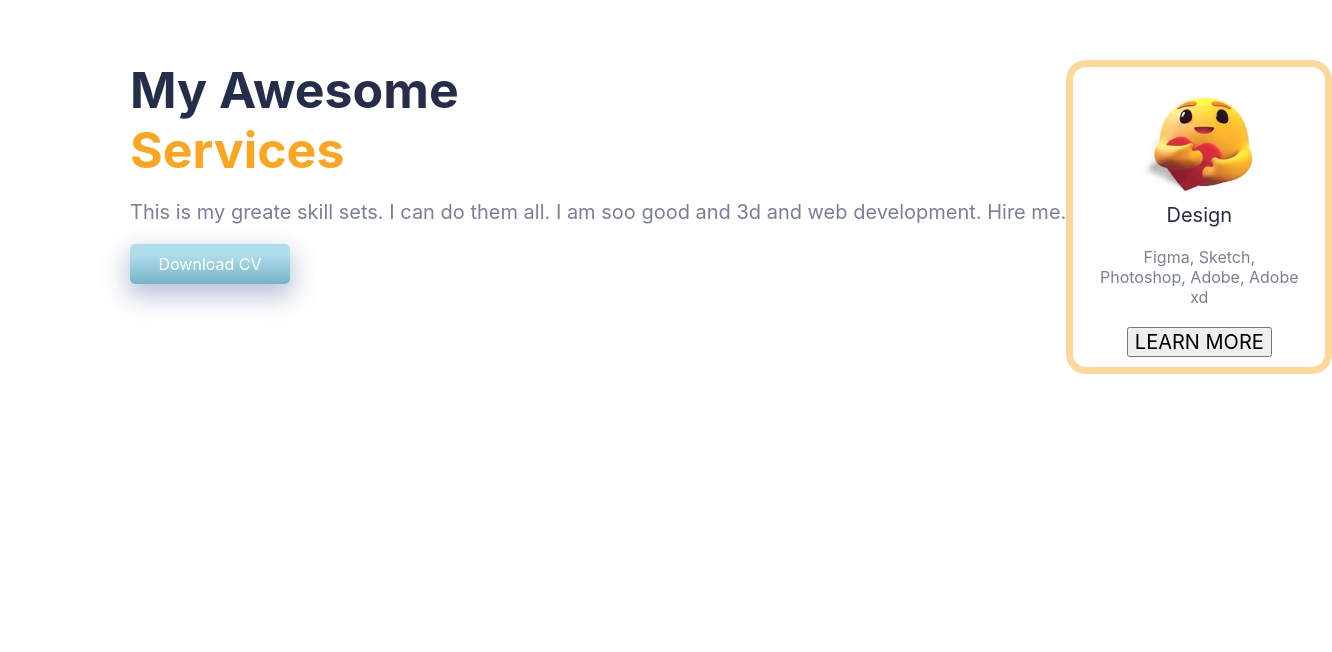
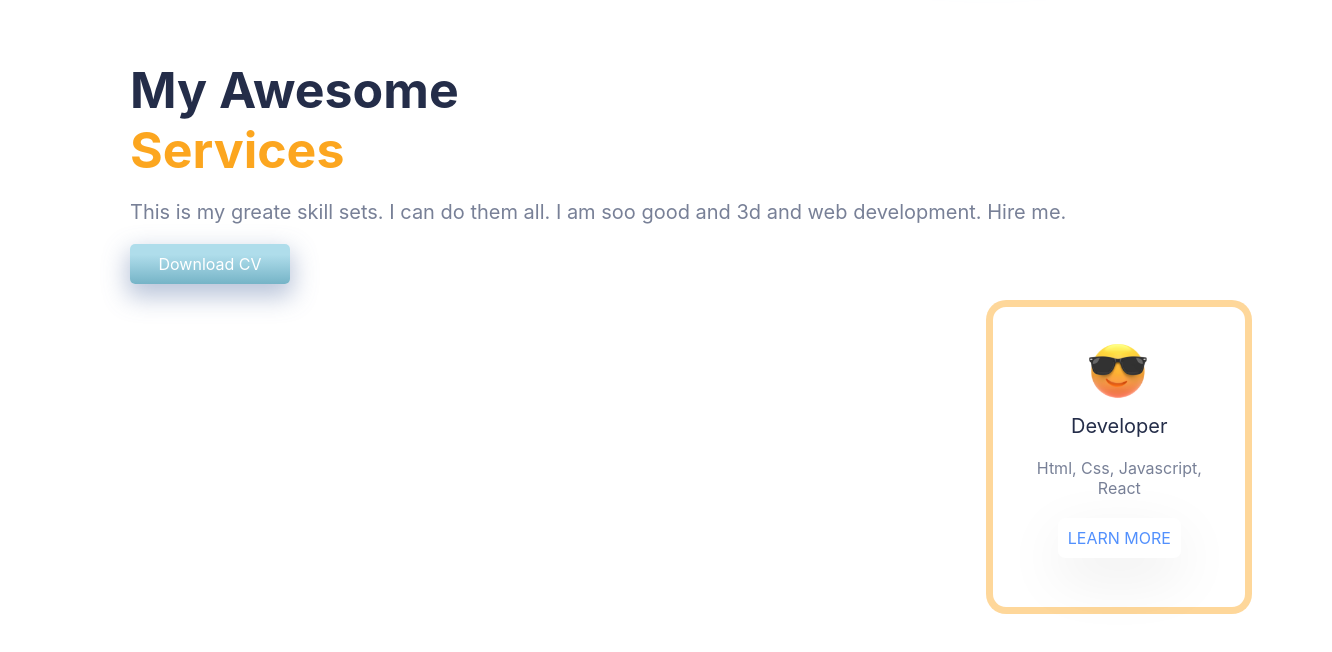
Before and after one commit to seriouspig/portfolio, a React (Create React App) app: page / in a window 1280 px wide. Shown: the part 906-1558 px from the top of the page, 1332 px wide, since content can reach past the window. Built offline with nearby package versions, Linux system fonts and the light colour scheme.

Commit message:
Skills section done without blur

```diff
--- a/src/Components/Card/Card.css
+++ b/src/Components/Card/Card.css
@@ -21,6 +21,16 @@
 }
 
 .card > img{
-    transform: (scale(0.2));
+    transform: scale(0.6);
     margin-bottom: -2rem;
 }
+
+.c-button{
+    background: #ffffff;
+    box-shadow: 0px 19px 60px rgba(0,0,0,0.08);
+    border-radius: 7px;
+    border: none;
+    padding: 10px;
+    font-size: 16px;
+    color: #5290fd;
+}
--- a/src/Components/Skills/Skills.css
+++ b/src/Components/Skills/Skills.css
@@ -37,3 +37,11 @@
     height: 2rem;
     margin-top: 1rem;
 }
+
+.cards{
+    position: relative;
+}
+
+.cards>*{
+    position: absolute;
+}
--- a/src/Components/Skills/Skills.jsx
+++ b/src/Components/Skills/Skills.jsx
@@ -4,6 +4,7 @@ import HeartEmoji from '../../img/heartemoji.png'
 import Glasses from '../../img/glasses.png'
 import Humble from '../../img/humble.png'
 import Card from '../Card/Card'
+import Resume from './Piotr Gryko_CV.pdf'
 
 const Skills = () => {
   return (
@@ -15,17 +16,34 @@ const Skills = () => {
         <span>
             This is my greate skill sets. I can do them all. I am soo good and 3d and web development. Hire me.
         </span>
-        <button className="button s-button">Download CV</button>
+        <a href={Resume} download>
+            <button className="button s-button">Download CV</button>
+        </a>
         <div classNAme="blur s-blur" style={{background: "#ABF1FF94"}}></div>
         </div>
         {/* right side  */}
         <div className="cards">
-            <div>
+            <div style={{left: '14rem' }}>
+
                 <Card
                     emoji = {HeartEmoji}
                     heading = {'Design'}
                     detail = {"Figma, Sketch, Photoshop, Adobe, Adobe xd"}
-                    />
+                />
+            </div>
+            <div style={{top:"12rem", left: "-4rem"}}>
+                <Card
+                    emoji = {Glasses}
+                    heading = {'Developer'}
+                    detail = {"Html, Css, Javascript, React"}
+                />
+            </div>
+            <div style={{top:"19rem", left: "12rem"}}>
+                <Card
+                    emoji = {Humble}
+                    heading = {'3D modelling'}
+                    detail = {"Blender 3D, Sketchup"}
+                />
             </div>
         </div>
     </div>
```
Also changed, not shown: 1 other file (tests, documents, lock files or other folders).
